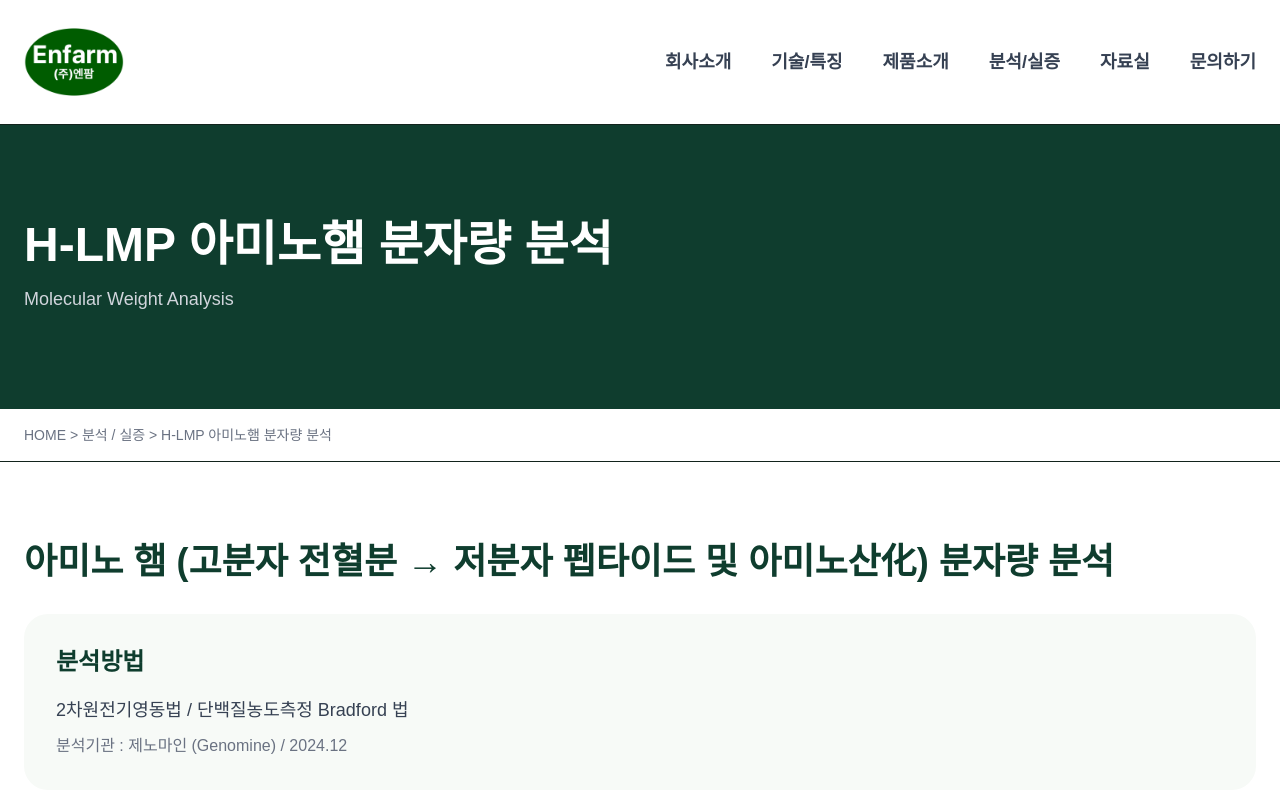
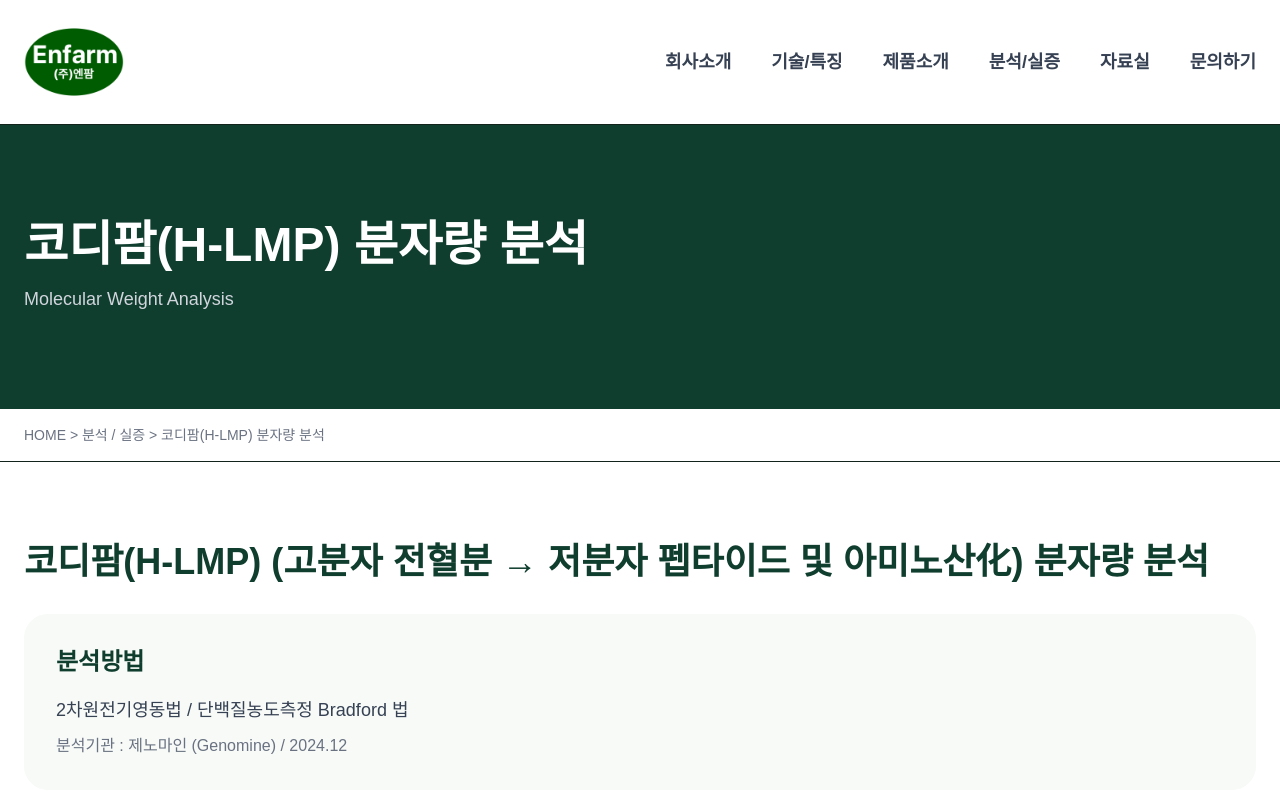
Before and after one commit to uncypdf/enfarm-site, a Next.js app: page /analysis/molecular-weight in a window 1280 px wide. Shown: the top 800 px of the page. Built offline with nearby package versions, Linux system fonts and the light colour scheme.

Commit message:
Update eggmeal analysis content

```diff
--- a/src/app/analysis/molecular-weight/page.tsx
+++ b/src/app/analysis/molecular-weight/page.tsx
@@ -6,7 +6,7 @@ export default function MolecularWeightPage() {
       <section className="bg-[#0f3d2e] py-24 text-white">
         <div className="mx-auto max-w-7xl px-6">
           <h1 className="text-5xl font-black">
-            H-LMP 아미노햄 분자량 분석
+            코디팜(H-LMP) 분자량 분석
           </h1>
           <p className="mt-4 text-lg text-gray-300">
             Molecular Weight Analysis
@@ -16,14 +16,14 @@ export default function MolecularWeightPage() {
 
       <section className="border-b">
         <div className="mx-auto max-w-7xl px-6 py-4 text-sm text-gray-500">
-          HOME &gt; 분석 / 실증 &gt; H-LMP 아미노햄 분자량 분석
+          HOME &gt; 분석 / 실증 &gt; 코디팜(H-LMP) 분자량 분석
         </div>
       </section>
 
       <section className="mx-auto max-w-7xl px-6 py-20">
         <div className="mb-16">
           <h2 className="text-4xl font-black text-[#0f3d2e]">
-            아미노 햄 (고분자 전혈분 → 저분자 펩타이드 및 아미노산化) 분자량 분석
+            코디팜(H-LMP) (고분자 전혈분 → 저분자 펩타이드 및 아미노산化) 분자량 분석
           </h2>
 
           <div className="mt-8 rounded-3xl bg-[#f7faf7] p-8">
```
